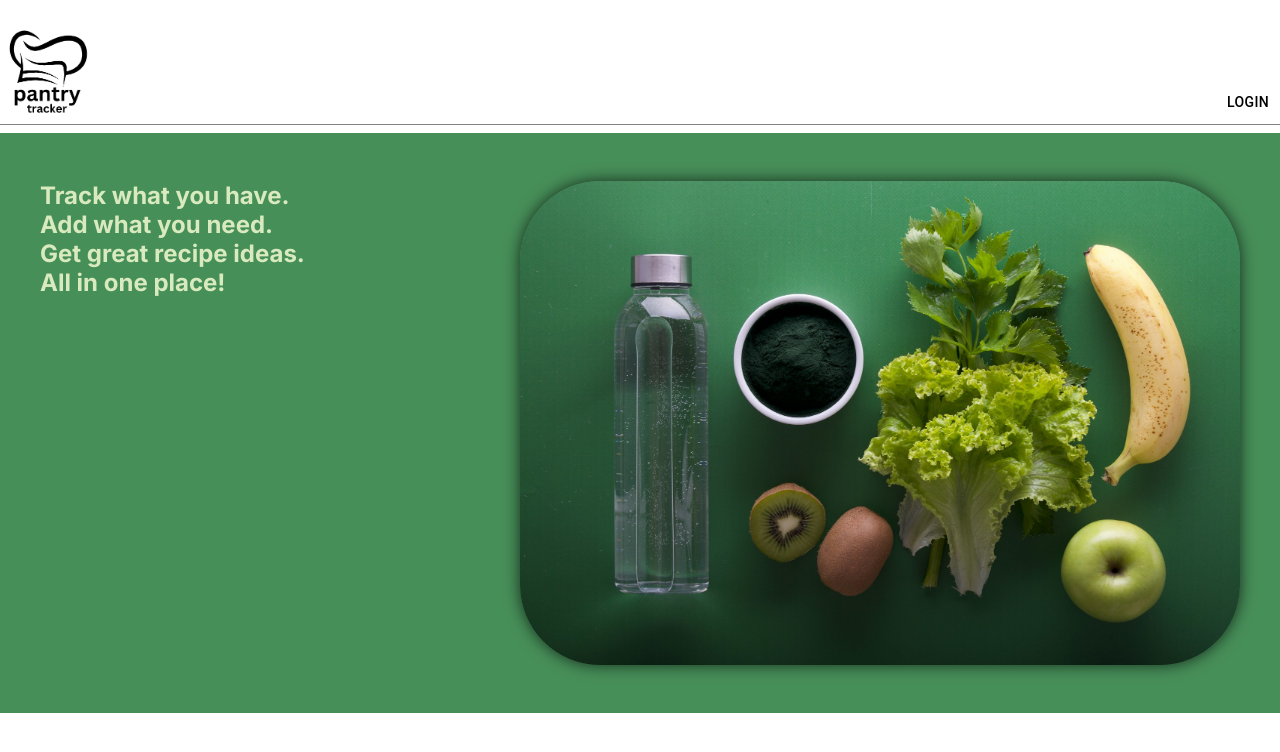
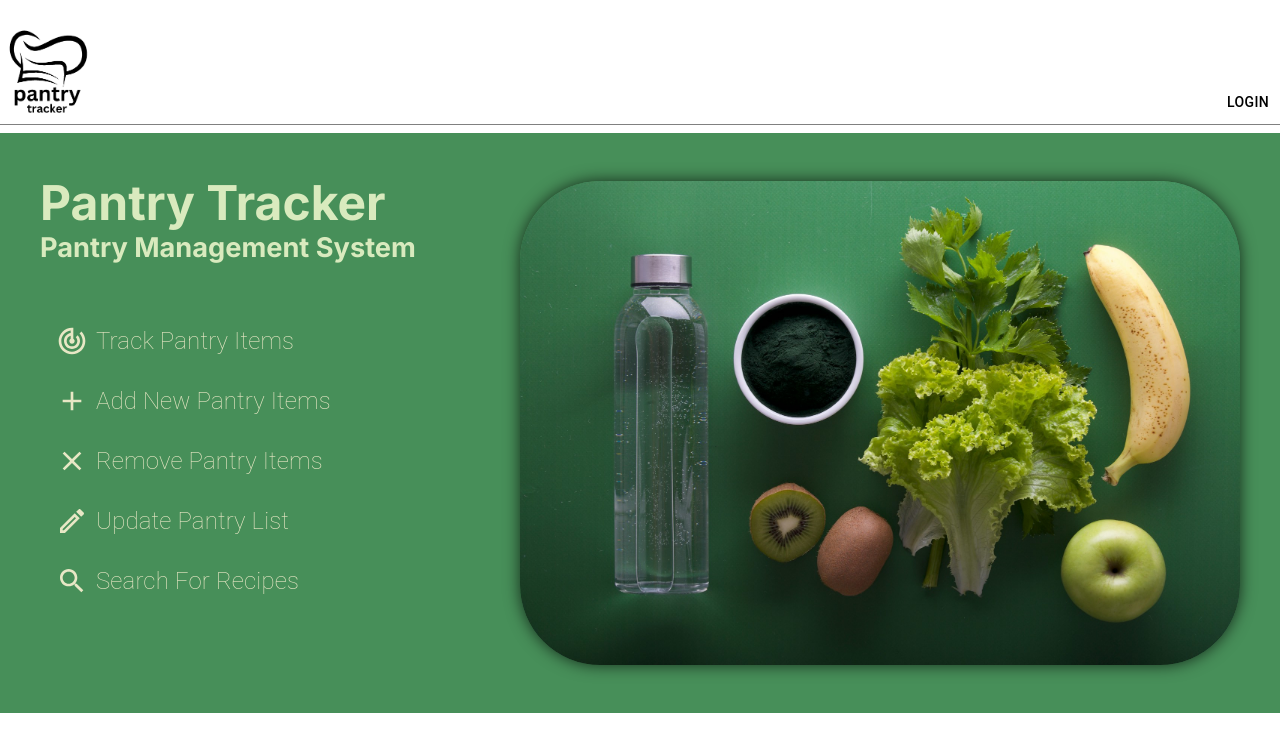
Before and after one commit to wlowrimore/headstarter-p2-pantry-tracker, a Next.js app: page / in a window 1280 px wide. Shown: the top 752 px of the page. Built offline with nearby package versions, Linux system fonts and the light colour scheme.

Commit message:
adds material icons package, and finishes basic hero.

```diff
--- a/package.json
+++ b/package.json
@@ -11,6 +11,7 @@
   "dependencies": {
     "@emotion/react": "^11.13.0",
     "@emotion/styled": "^11.13.0",
+    "@mui/icons-material": "^5.16.5",
     "@mui/material": "^5.16.5",
     "firebase": "^10.12.4",
     "next": "14.2.5",
--- a/src/app/components/HeroComponent.tsx
+++ b/src/app/components/HeroComponent.tsx
@@ -1,4 +1,18 @@
-import { Box, Container, Grid } from "@mui/material";
+import {
+  Box,
+  Container,
+  Grid,
+  List,
+  ListItem,
+  ListItemIcon,
+  ListItemText,
+  Typography,
+} from "@mui/material";
+import AddOutlinedIcon from "@mui/icons-material/AddOutlined";
+import CloseOutlinedIcon from "@mui/icons-material/CloseOutlined";
+import TrackChangesOutlinedIcon from "@mui/icons-material/TrackChangesOutlined";
+import EditOutlinedIcon from "@mui/icons-material/EditOutlined";
+import SearchOutlinedIcon from "@mui/icons-material/SearchOutlined";
 import Image from "next/image";
 import Hero from "../../../public/images/hero.jpg";
 
@@ -20,12 +34,121 @@ const HeroComponent = () => {
         sx={{
           width: "40%",
           color: "#D9EABE",
+          padding: "0 1rem 0 0",
         }}
       >
-        <h2>Track what you have.</h2>
-        <h2>Add what you need.</h2>
-        <h2>Get great recipe ideas.</h2>
-        <h2>All in one place!</h2>
+        <Box
+          sx={{
+            lineHeight: "2.8rem",
+            marginBottom: "1rem",
+          }}
+        >
+          <h1 style={{ fontSize: "3rem" }}>Pantry Tracker</h1>
+          <h2 style={{ fontSize: "1.7rem" }}>Pantry Management System</h2>
+        </Box>
+        <Box
+          style={{
+            width: "95%",
+            color: "#E8E7C5",
+            fontSize: "1.5rem",
+            padding: "1rem 0 0 0",
+          }}
+        >
+          <List
+            sx={{
+              width: "100%",
+              display: "flex",
+              flexDirection: "column",
+            }}
+          >
+            <ListItem
+              sx={{
+                display: "flex",
+                flexDirection: "column",
+                alignItems: "flex-start",
+                gap: "1rem",
+              }}
+            >
+              <ListItemIcon
+                sx={{
+                  color: "#E8E7C5",
+                  display: "flex",
+                  alignItems: "center",
+                  gap: "0.5rem",
+                }}
+              >
+                <TrackChangesOutlinedIcon
+                  style={{ width: "2rem", height: "2rem" }}
+                />
+                <ListItemText>
+                  <h3 style={{ fontWeight: "lighter", fontSize: "1.5rem" }}>
+                    Track Pantry Items
+                  </h3>
+                </ListItemText>
+              </ListItemIcon>
+              <ListItemIcon
+                sx={{
+                  color: "#E8E7C5",
+                  display: "flex",
+                  alignItems: "center",
+                  gap: "0.5rem",
+                }}
+              >
+                <AddOutlinedIcon style={{ width: "2rem", height: "2rem" }} />
+                <ListItemText>
+                  <h3 style={{ fontWeight: "lighter", fontSize: "1.5rem" }}>
+                    Add New Pantry Items
+                  </h3>
+                </ListItemText>
+              </ListItemIcon>
+              <ListItemIcon
+                sx={{
+                  color: "#E8E7C5",
+                  display: "flex",
+                  alignItems: "center",
+                  gap: "0.5rem",
+                }}
+              >
+                <CloseOutlinedIcon style={{ width: "2rem", height: "2rem" }} />
+                <ListItemText>
+                  <h3 style={{ fontWeight: "lighter", fontSize: "1.5rem" }}>
+                    Remove Pantry Items
+                  </h3>
+                </ListItemText>
+              </ListItemIcon>
+              <ListItemIcon
+                sx={{
+                  color: "#E8E7C5",
+                  display: "flex",
+                  alignItems: "center",
+                  gap: "0.5rem",
+                }}
+              >
+                <EditOutlinedIcon style={{ width: "2rem", height: "2rem" }} />
+                <ListItemText>
+                  <h3 style={{ fontWeight: "lighter", fontSize: "1.5rem" }}>
+                    Update Pantry List
+                  </h3>
+                </ListItemText>
+              </ListItemIcon>
+              <ListItemIcon
+                sx={{
+                  color: "#E8E7C5",
+                  display: "flex",
+                  alignItems: "center",
+                  gap: "0.5rem",
+                }}
+              >
+                <SearchOutlinedIcon style={{ width: "2rem", height: "2rem" }} />
+                <ListItemText>
+                  <h3 style={{ fontWeight: "lighter", fontSize: "1.5rem" }}>
+                    Search For Recipes
+                  </h3>
+                </ListItemText>
+              </ListItemIcon>
+            </ListItem>
+          </List>
+        </Box>
       </Grid>
       <Grid
         sx={{
@@ -40,6 +163,8 @@ const HeroComponent = () => {
           style={{
             width: "100%",
             height: "100%",
+            minWidth: "50%",
+            minHeight: "50%",
             color: "green",
             borderRadius: "5rem",
             boxShadow: "0 0 1rem 0 rgba(0, 0, 0, 0.7)",
```
Also changed, not shown: 1 other file (tests, documents, lock files or other folders).
